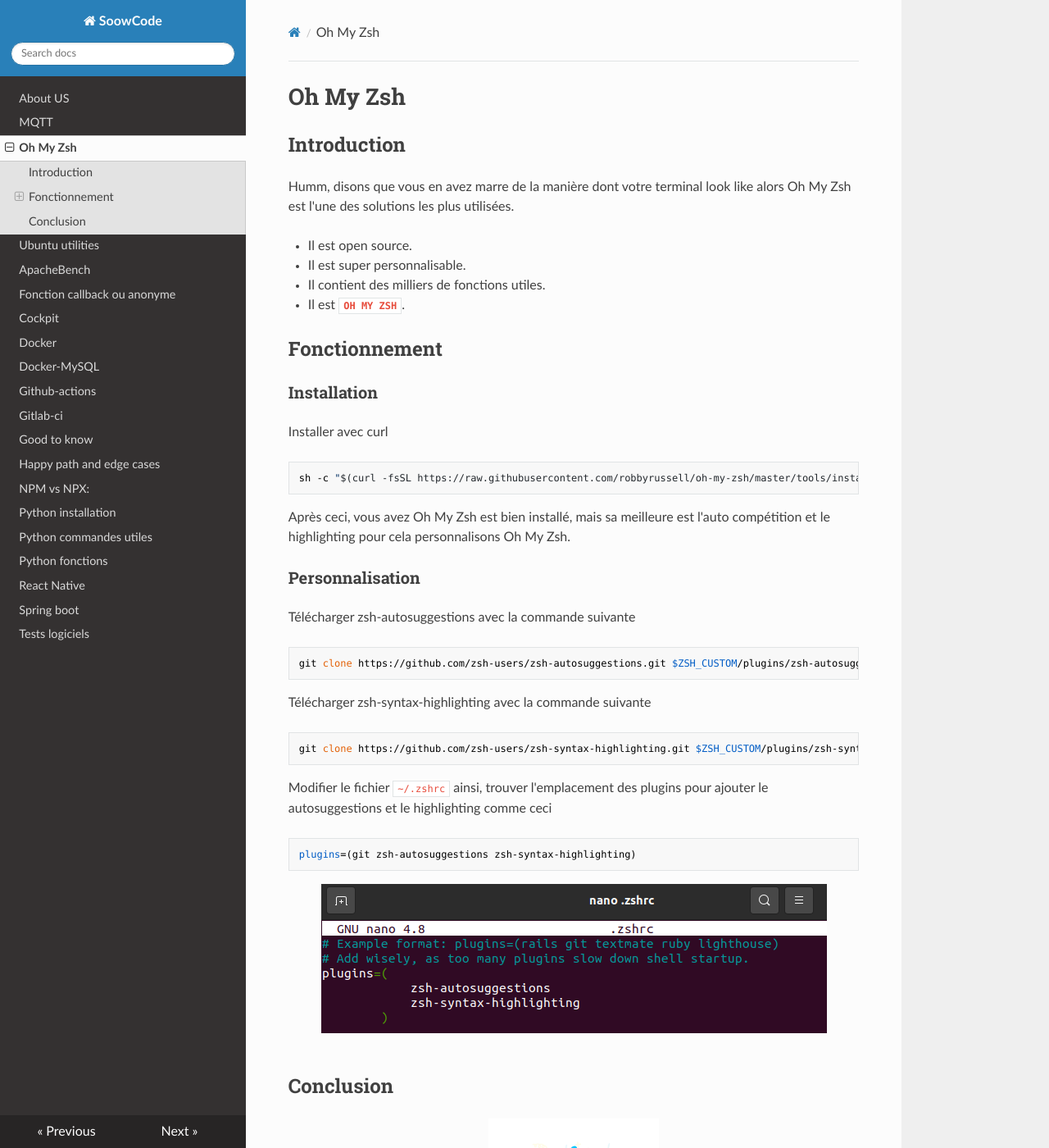
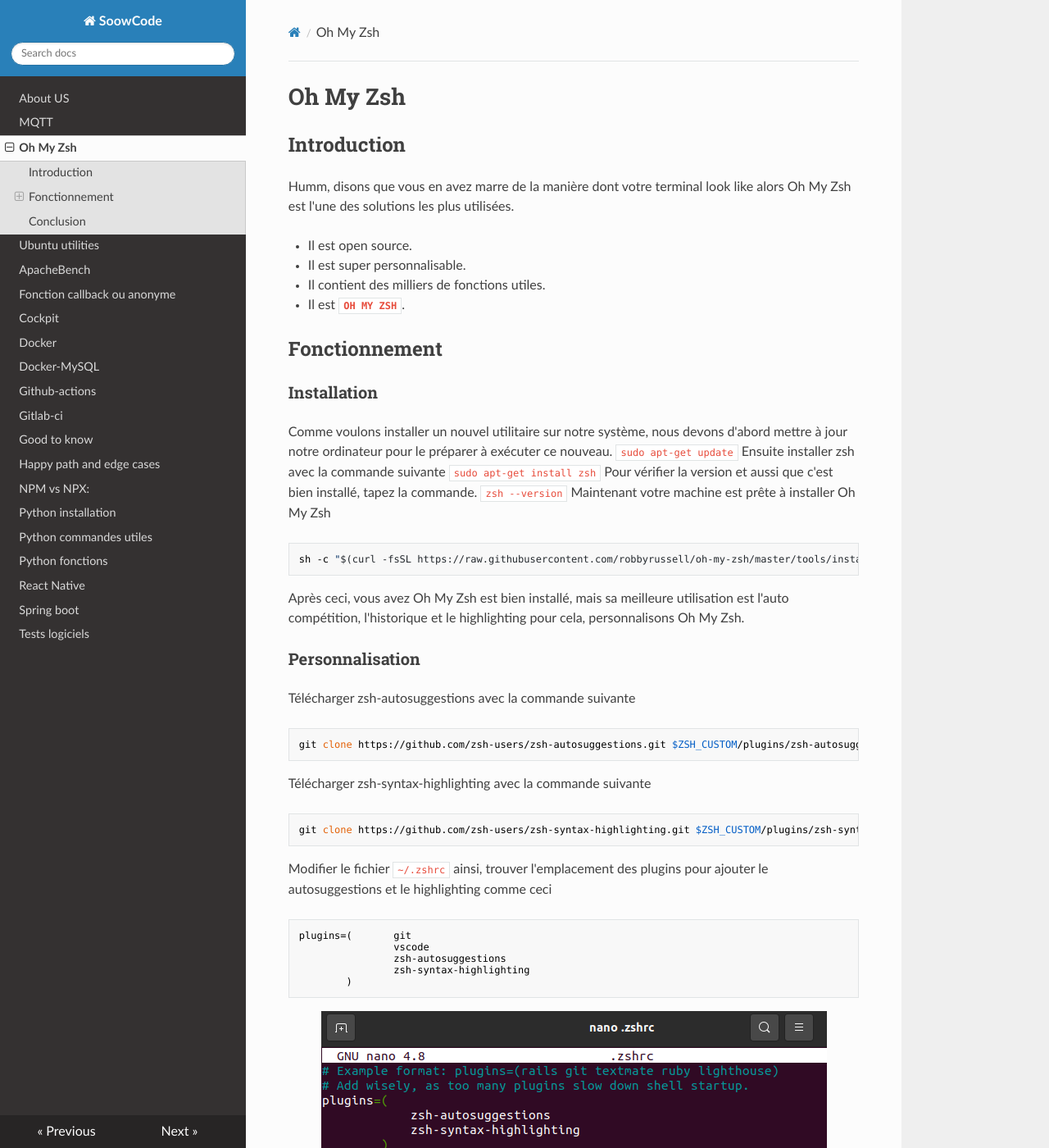
Before and after one commit to soowcode/soowcode.github.io, an MkDocs documentation site: the page built from docs/Ubuntu-Oh-my-zsh.md, in a window 1280 px wide and 1400 px high. Shown: the whole window at 82% size. Built offline with MkDocs 1.6.1, drawn with Linux system fonts in a browser that asks for light colours; nearby versions of some CDN libraries.

Commit message:
Update Ubuntu-Oh-my-zsh.md

````diff
--- a/docs/Ubuntu-Oh-my-zsh.md
+++ b/docs/Ubuntu-Oh-my-zsh.md
@@ -11,11 +11,23 @@
 
 ## Fonctionnement
 ### Installation
- Installer avec curl
+Comme voulons installer un nouvel utilitaire sur notre système, nous devons d'abord mettre à jour notre ordinateur pour le préparer à exécuter ce nouveau.
+ ```
+ sudo apt-get update
+ ```
+ Ensuite installer zsh avec la commande suivante
+  ```
+ sudo apt-get install zsh
+ ```
+ Pour vérifier la version et aussi que c'est bien installé, tapez la commande.
+  ```
+ zsh --version
+ ```
+Maintenant votre machine est prête à installer Oh My Zsh
 ```
 sh -c "$(curl -fsSL https://raw.githubusercontent.com/robbyrussell/oh-my-zsh/master/tools/install.sh)"
 ```
-Après ceci, vous avez Oh My Zsh est bien installé, mais sa meilleure est l'auto compétition et le highlighting pour cela personnalisons Oh My Zsh.
+Après ceci, vous avez Oh My Zsh est bien installé, mais sa meilleure utilisation est l'auto compétition, l'historique et le highlighting pour cela, personnalisons Oh My Zsh.
 ### Personnalisation
 
 Télécharger zsh-autosuggestions avec la commande suivante
@@ -28,7 +40,11 @@
 ```
 Modifier le fichier `~/.zshrc` ainsi, trouver l'emplacement des plugins pour ajouter le autosuggestions et le highlighting comme ceci
 ```
-plugins=(git zsh-autosuggestions zsh-syntax-highlighting)
+plugins=(       git
+                vscode
+                zsh-autosuggestions
+                zsh-syntax-highlighting
+        )
 ```
 <div style="text-align:center">
 <img src="../../img/ohmyzsh.png" alt="drawing"/>
````
